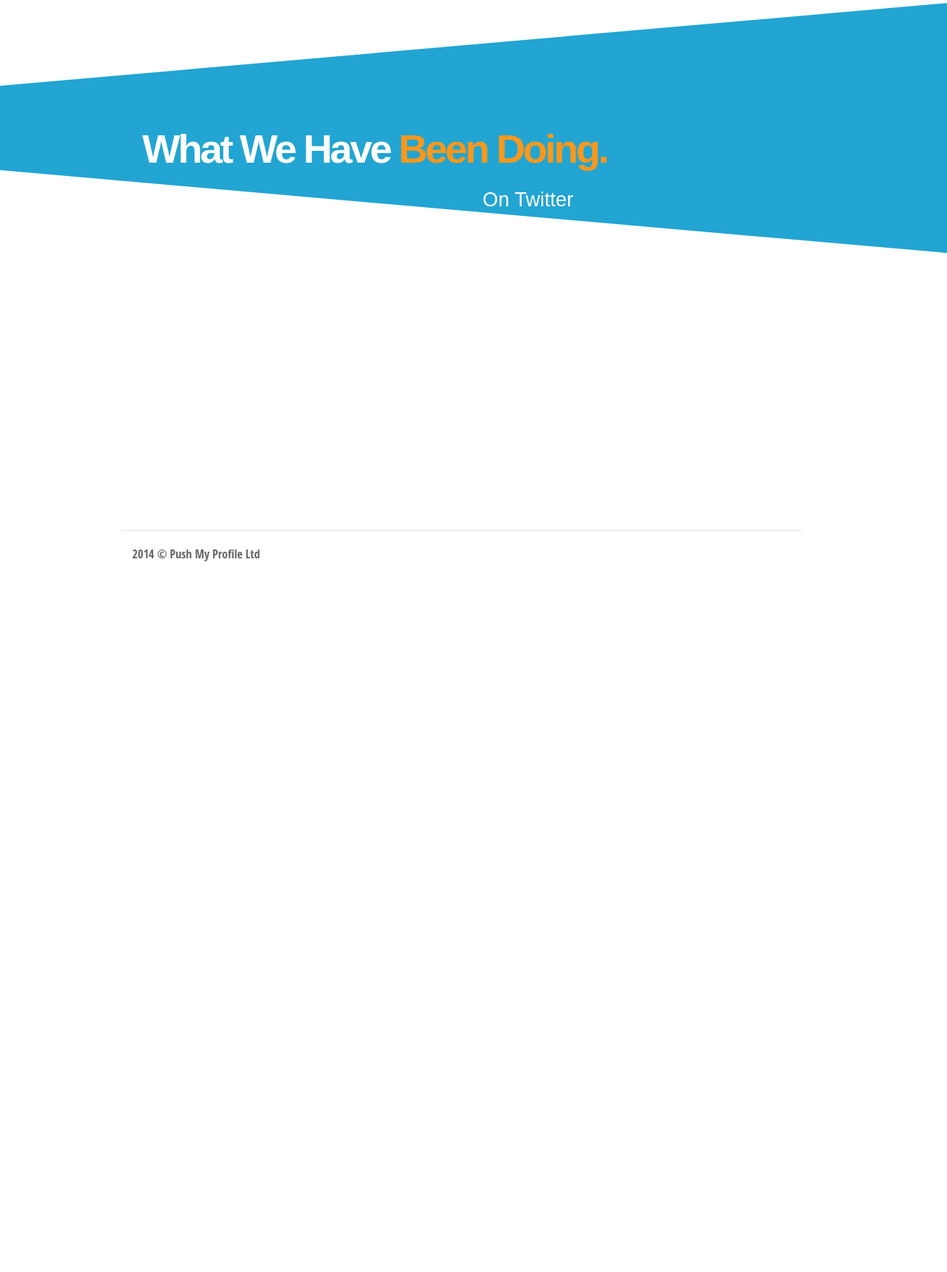
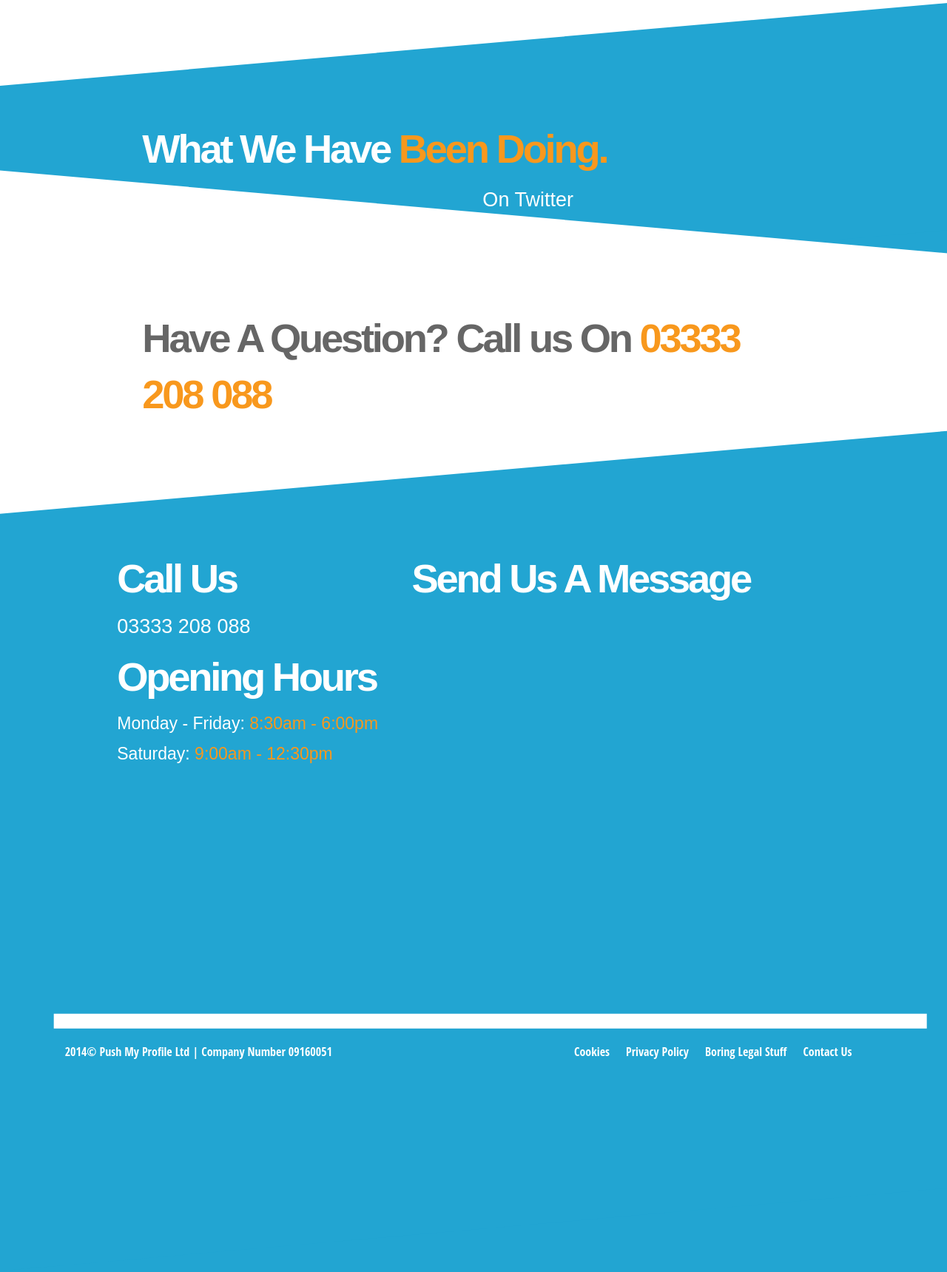
Before and after one commit to pushmyprofile/pmp, a PHP site: page / in a window 1280 px wide. Shown: the part 3122-4842 px from the top of the page at 74% size. Before the commit the page ends 3881 px from the top, so only its background shows below. Run offline with PHP 8.4, Linux system fonts and the light colour scheme; some libraries are stand-ins or nearby versions.

Commit message:
Style Changes

```diff
--- a/css/responsive.css
+++ b/css/responsive.css
@@ -132,3 +132,28 @@
 }
 
 }
+
+
+/* ###### TABLETS STYLES ######## */
+@media only screen and (min-width: 40.063em) and (max-width: 64em) {
+
+    header
+    {
+
+        padding:25px 20px;
+
+    }
+.top-bar-section ul.right
+{
+
+    margin-top:0px;
+
+}
+
+.top-bar-section li:not(.has-form) a:not(.button)
+{
+
+     font-size:1.1em;
+}
+
+}
--- a/css/style.css
+++ b/css/style.css
@@ -50,6 +50,15 @@
 {
 
     margin-top:4%;
+
+}
+
+hr
+{
+
+    border-width:10px;
+
+    border-color:#fff;
 
 }
 
--- a/includes/footer.php
+++ b/includes/footer.php
@@ -1,17 +1,32 @@
  <footer class="slope">
      <div class="row content">
-      <div class="large-12 columns">
-
+         <div class="large-5 columns">
+             <div class="row">
+         <h2>Call Us</h2>
+          <h3>03333 208 088</h3>
+             </div>
+             <div class="row">
+         <h2>Opening Hours</h2>
+          <h4>Monday - Friday: <span class="orange-text">8:30am - 6:00pm</span></h4>
+          <h4>Saturday: <span class="orange-text">9:00am - 12:30pm</span></h4>
+             </div>
+         </div>
+         <div class="large-7 columns">
+         <h2>Send Us A Message</h2>
         </div>
         </div>
-     <div class="row content">
-         <hr />
-      <div class="large-6 columns">
-
-         <p>2014 &copy; Push My Profile Ltd</p>
+      <div class="content">
+    <hr />
+      <div class="large-7 columns">
+         <p><?php echo date("Y"); ?>&copy; Push My Profile Ltd | Company Number 09160051</p>
         </div>
-          <div class="large-6 columns">
-
+          <div class="large-5 columns">
+          <ul class="inline-list">
+          <li>Cookies</li>
+          <li>Privacy Policy</li>
+          <li>Boring Legal Stuff</li>
+          <li>Contact Us</li>
+          </ul>
 
         </div>
         </div>
--- a/index.php
+++ b/index.php
@@ -47,7 +47,7 @@
          </div>
          </section>
          <div class="content clear ">
-         <ul class="our-work small-block-grid-1 large-block-grid-3">
+         <ul class="our-work small-block-grid-1 medium-block-grid-2 large-block-grid-3">
              <li>
              <figure class="our-work-item">
 						<img src="img/ourwork/small/lawn.png" alt="Lawn Perfection"/>
@@ -188,6 +188,14 @@
         </div>
          </div>
       </section>
+      <section class="slope">
+     <div class="row content">
+                <div class="large-12 columns">
+                    <h2>Have A Question? Call us On <span class="orange-text">03333 208 088</span></h3>
+                </div>
+
+      </div>
+      </section>
       <?php include_once "includes/footer.php" ?>
    </body>
 </html>
```
Also changed, not shown: 1 other file.
